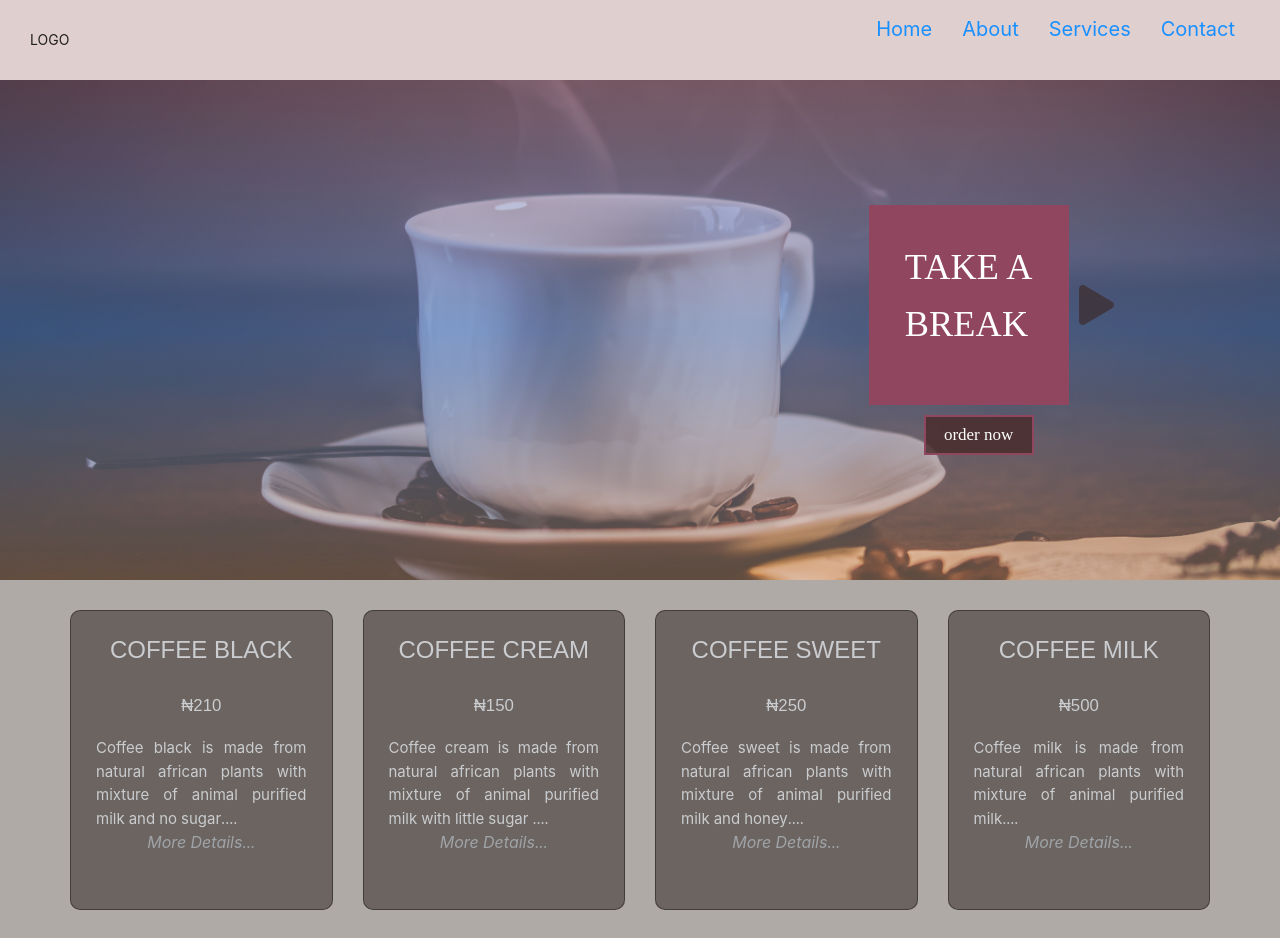
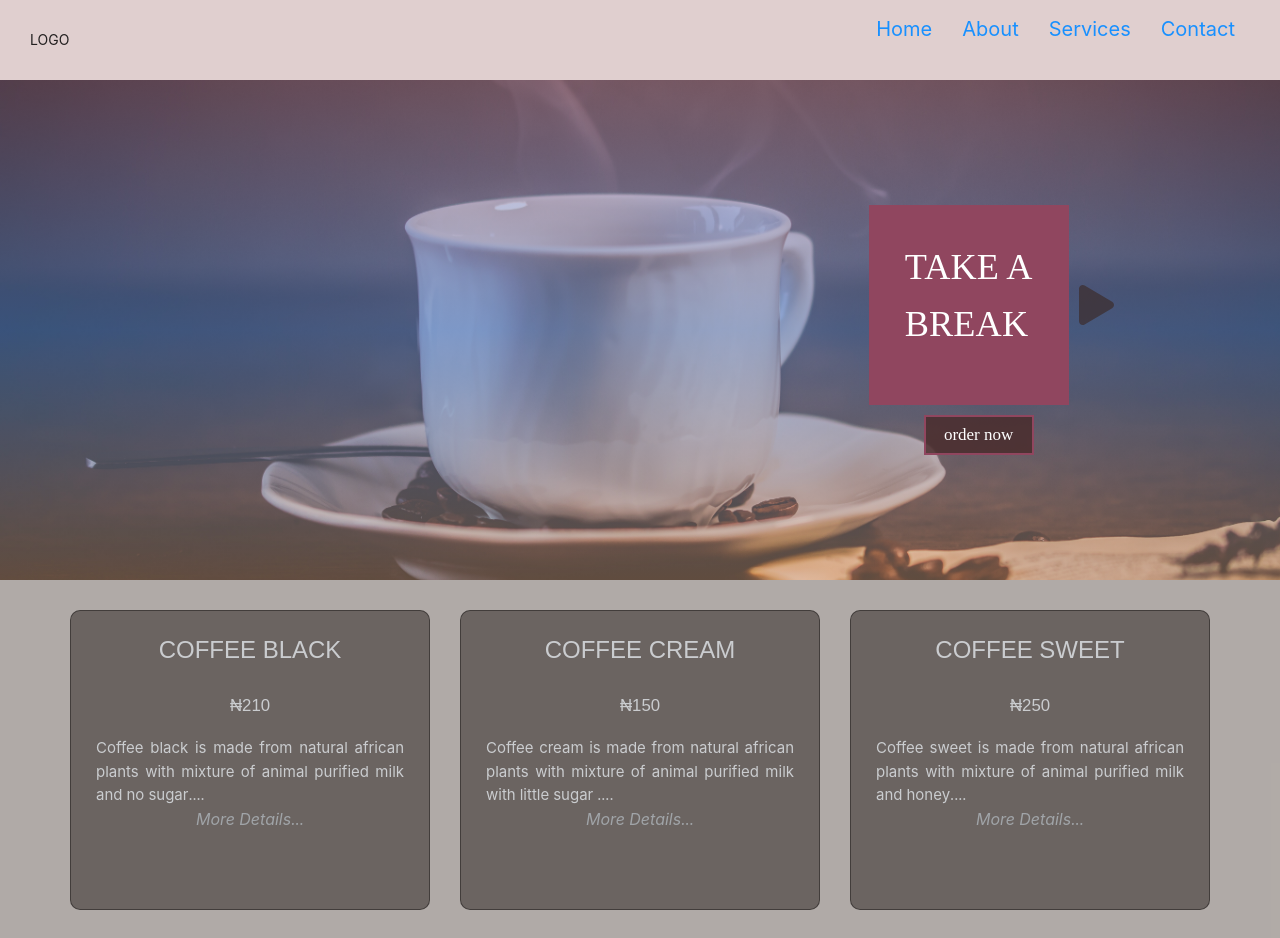
Before and after one commit to promzzy/coffee-app, a React (Create React App) app: page / in a window 1280 px wide. Shown: the top 938 px of the page. Built offline with nearby package versions, Linux system fonts and the light colour scheme.

Commit message:
edited coffee name

```diff
--- a/src/components/coffee/styles/CoffeeNames.module.css
+++ b/src/components/coffee/styles/CoffeeNames.module.css
@@ -1,7 +1,7 @@
 .gridBody{
     width: 100%;
     display: grid;
-    grid-template-columns: repeat(auto-fit, minmax(250px, 1fr));
+    grid-template-columns: repeat(auto-fit, minmax(280px, 1fr));
     grid-column-gap: 30px;
     grid-row-gap: 30px;
     justify-content: center;
```
